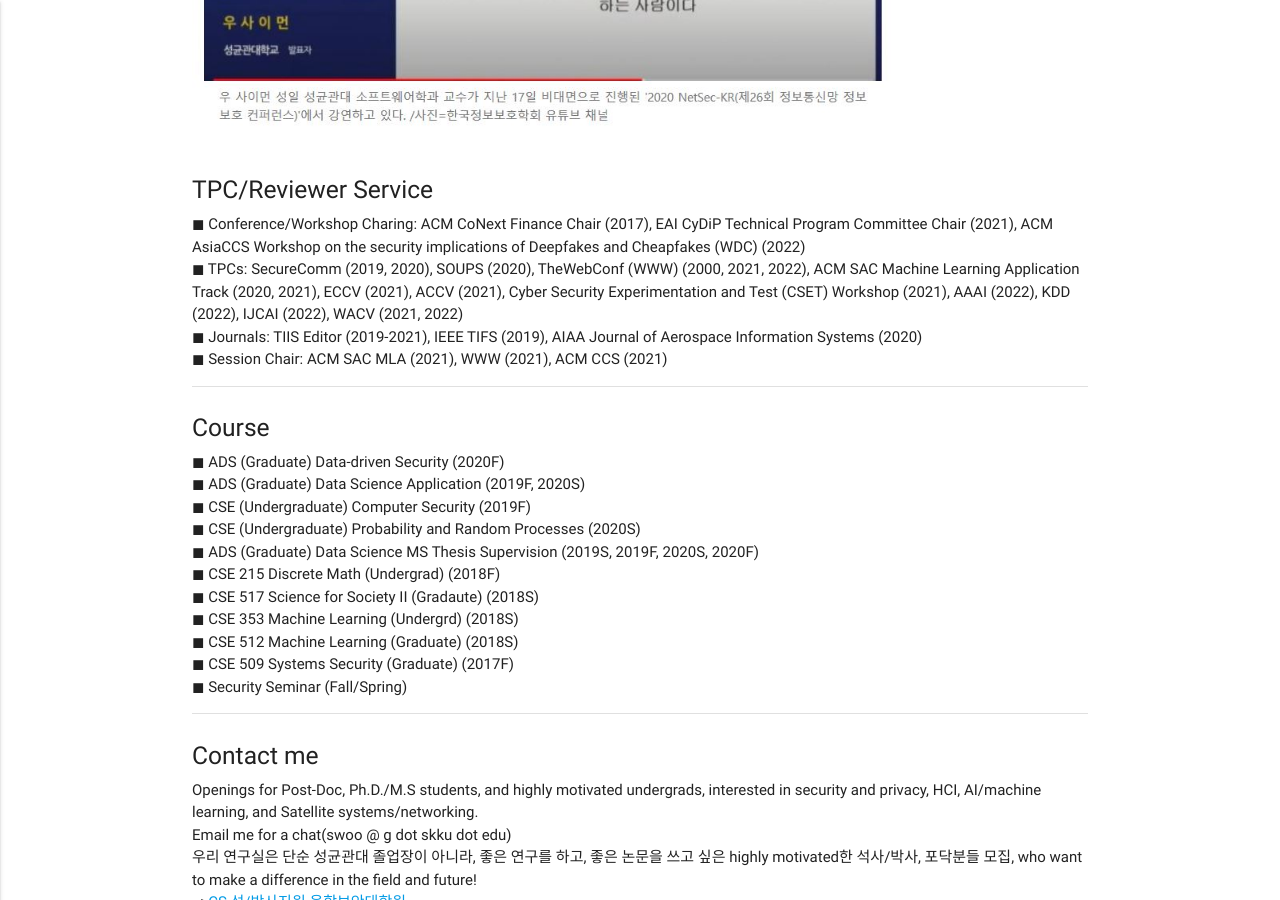
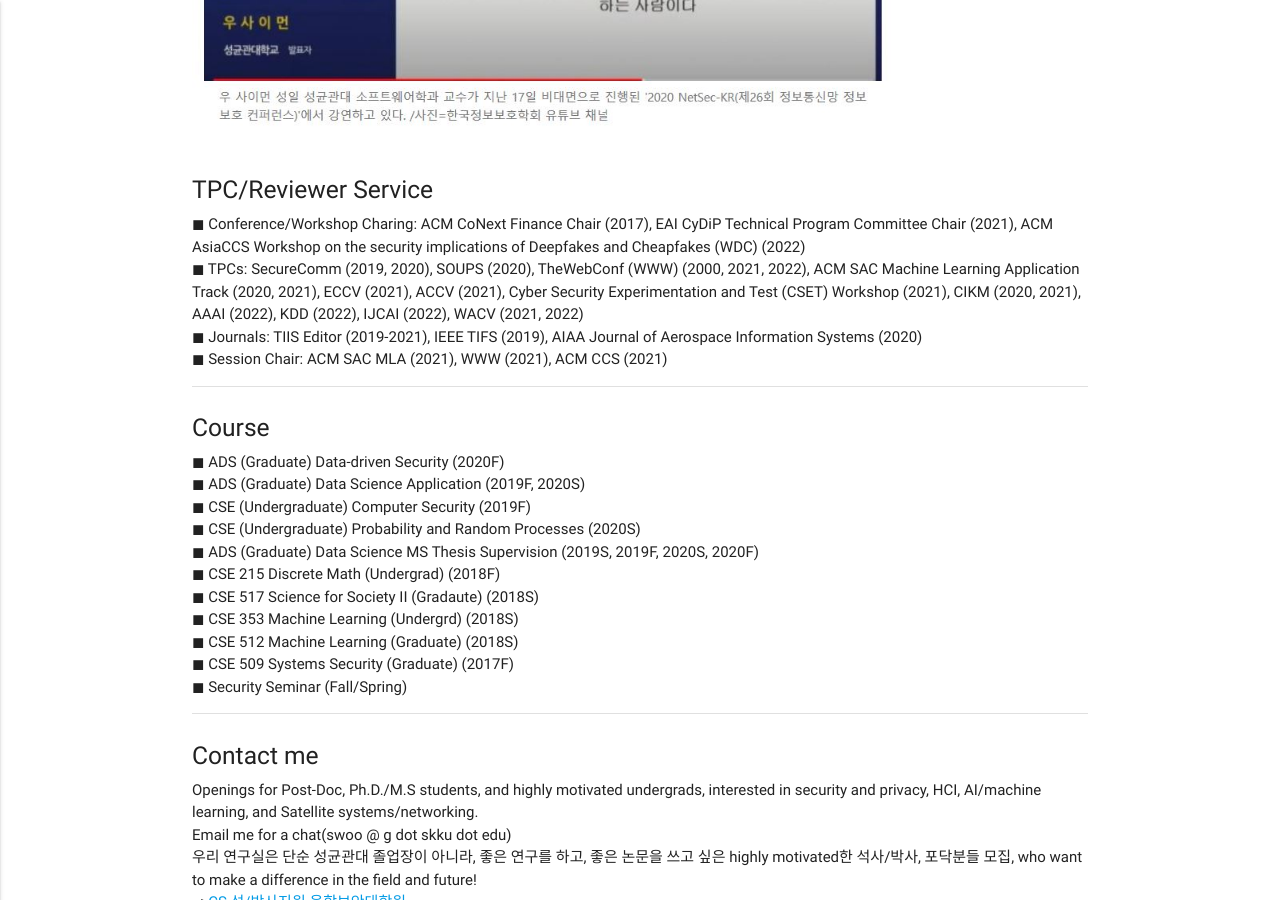
Before and after one commit to Yurim990507/DASH-Lab.github.io, a Jekyll site: the page built from About.md, in a window 1280 px wide and 900 px high, scrolled down 1153 px. Built offline with Jekyll 4.4.1, drawn with Linux system fonts in a browser that asks for light colours.

Commit message:
Update About.md

```diff
--- a/About.md
+++ b/About.md
@@ -48,7 +48,7 @@ permalink: /About/
 <div class="section">
     <h5>TPC/Reviewer Service</h5>
           ◼ Conference/Workshop Charing: ACM CoNext Finance Chair (2017),  EAI CyDiP Technical Program Committee Chair (2021), ACM AsiaCCS Workshop on the security implications of Deepfakes and Cheapfakes (WDC) (2022)<br>
-          ◼ TPCs: SecureComm (2019, 2020), SOUPS (2020), TheWebConf (WWW) (2000, 2021, 2022), ACM SAC Machine Learning Application Track (2020, 2021), ECCV (2021), ACCV (2021), Cyber Security Experimentation and Test (CSET) Workshop (2021), AAAI (2022), KDD (2022), IJCAI (2022), WACV (2021, 2022) <br>
+          ◼ TPCs: SecureComm (2019, 2020), SOUPS (2020), TheWebConf (WWW) (2000, 2021, 2022), ACM SAC Machine Learning Application Track (2020, 2021), ECCV (2021), ACCV (2021), Cyber Security Experimentation and Test (CSET) Workshop (2021), CIKM (2020, 2021), AAAI (2022), KDD (2022), IJCAI (2022), WACV (2021, 2022) <br>
           ◼ Journals: TIIS Editor (2019-2021), IEEE TIFS (2019), AIAA Journal of Aerospace Information Systems (2020)<br>
           ◼ Session Chair: ACM SAC MLA (2021), WWW (2021), ACM CCS (2021)<br>
 
```
